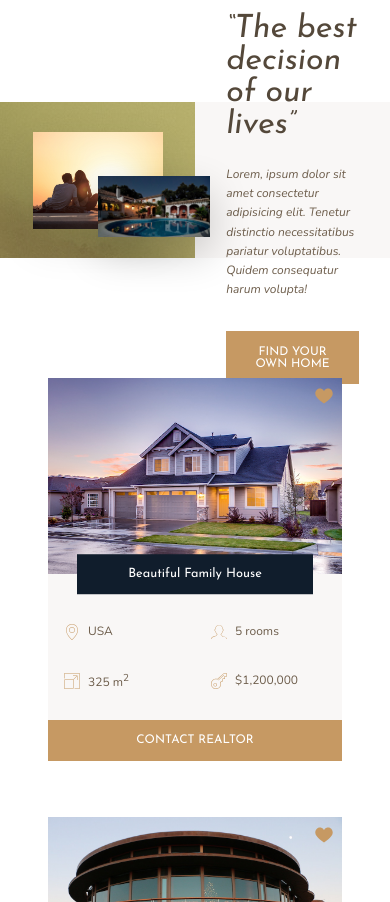
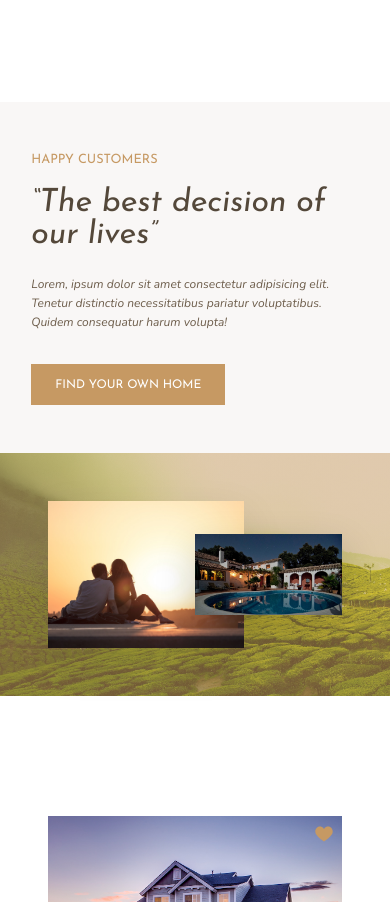
Before and after one commit to fortunee/Nexter, a plain HTML site: page index.html in a window 390 px wide. Shown: the part 2015-2917 px from the top of the page. Drawn offline with nearby package versions, Linux system fonts and the light colour scheme.

Commit message:
add story picture section below the story content on media query bp of 800px

```diff
--- a/css/style.css
+++ b/css/style.css
@@ -28,7 +28,7 @@ body {
       grid-template-columns: [full-start] minmax(6rem, 1fr) [center-start] repeat(8, [col-start] minmax(min-content, 14rem) [col-end]) [center-end] minmax(6rem, 1fr) [full-end]; } }
   @media only screen and (max-width: 50em) {
     .container {
-      grid-template-rows: 6rem calc(100vh - 6rem) min-content min-content 40vw repeat(3, min-content); } }
+      grid-template-rows: 6rem calc(100vh - 6rem); } }
 
 .heading-1, .heading-2, .heading-3, .heading-4 {
   font-family: "Josefin Sans", sans-serif;
@@ -225,16 +225,25 @@ body {
   background-color: #c69963;
   grid-column: full-start / col-end 4;
   background-image: linear-gradient(rgba(198, 153, 99, 0.5), rgba(198, 153, 99, 0.5)), url(../img/back.jpg);
+  background-size: cover;
   display: grid;
   grid-template-rows: repeat(6, 1fr);
   grid-template-columns: repeat(6, 1fr);
   align-items: center; }
+  @media only screen and (max-width: 50em) {
+    .story__pictures {
+      grid-column: full-start / full-end;
+      padding: 6rem; } }
 
 .story__img--1 {
   width: 100%;
   grid-row: 2/6;
   grid-column: 2/6;
   box-shadow: 0 2rem 5rem rgba(0, 0, 0, 0.1); }
+  @media only screen and (max-width: 50em) {
+    .story__img--1 {
+      grid-column: 1 / 5;
+      grid-row: 1 / -1; } }
 
 .story__img--2 {
   width: 115%;
@@ -242,6 +251,10 @@ body {
   grid-column: 4 / 7;
   z-index: 20;
   box-shadow: 0 2rem 5rem rgba(0, 0, 0, 0.2); }
+  @media only screen and (max-width: 50em) {
+    .story__img--2 {
+      grid-row: 1 / -1;
+      width: 100%; } }
 
 .story__content {
   background-color: #f9f7f6;
@@ -250,6 +263,10 @@ body {
   display: grid;
   align-content: center;
   justify-items: start; }
+  @media only screen and (max-width: 50em) {
+    .story__content {
+      grid-column: full-start / full-end;
+      grid-row: 5 / 6; } }
 
 .story__text {
   font-size: 1.5rem;
--- a/sass/_base.scss
+++ b/sass/_base.scss
@@ -54,6 +54,6 @@ body {
   }
 
   @media only screen and (max-width: $bp-medium) {
-    grid-template-rows: 6rem calc(100vh - 6rem) min-content min-content 40vw repeat(3, min-content);
+    grid-template-rows: 6rem calc(100vh - 6rem);
   }
 }
--- a/sass/_story.scss
+++ b/sass/_story.scss
@@ -3,11 +3,17 @@
     background-color: $color-primary;
     grid-column: full-start / col-end 4;
     background-image: linear-gradient(rgba($color-primary, .5), rgba($color-primary, .5)), url(../img/back.jpg);
+    background-size: cover;
 
     display: grid;
     grid-template-rows: repeat(6, 1fr);
     grid-template-columns: repeat(6, 1fr);
     align-items: center;
+
+    @media only screen and (max-width: $bp-medium) {
+      grid-column: full-start / full-end;
+      padding: 6rem;
+    }
   }
 
   &__img--1 {
@@ -15,6 +21,11 @@
     grid-row: 2/6;
     grid-column: 2/6;
     box-shadow: 0 2rem 5rem rgba(#000, .1);
+
+    @media only screen and (max-width: $bp-medium) {
+      grid-column:  1 / 5;
+      grid-row: 1 / -1;
+    }
   }
 
   &__img--2 {
@@ -23,6 +34,11 @@
     grid-column: 4 / 7;
     z-index: 20;
     box-shadow: 0 2rem 5rem rgba(#000, .2);
+
+    @media only screen and (max-width: $bp-medium) {
+      grid-row: 1 / -1;
+      width: 100%;
+    }
   }
 
   &__content {
@@ -40,6 +56,11 @@
     display: grid;
     align-content: center;
     justify-items: start;
+
+    @media only screen and (max-width: $bp-medium) {
+      grid-column: full-start / full-end;
+      grid-row: 5 / 6;
+    }
   }
 
   &__text {
```
